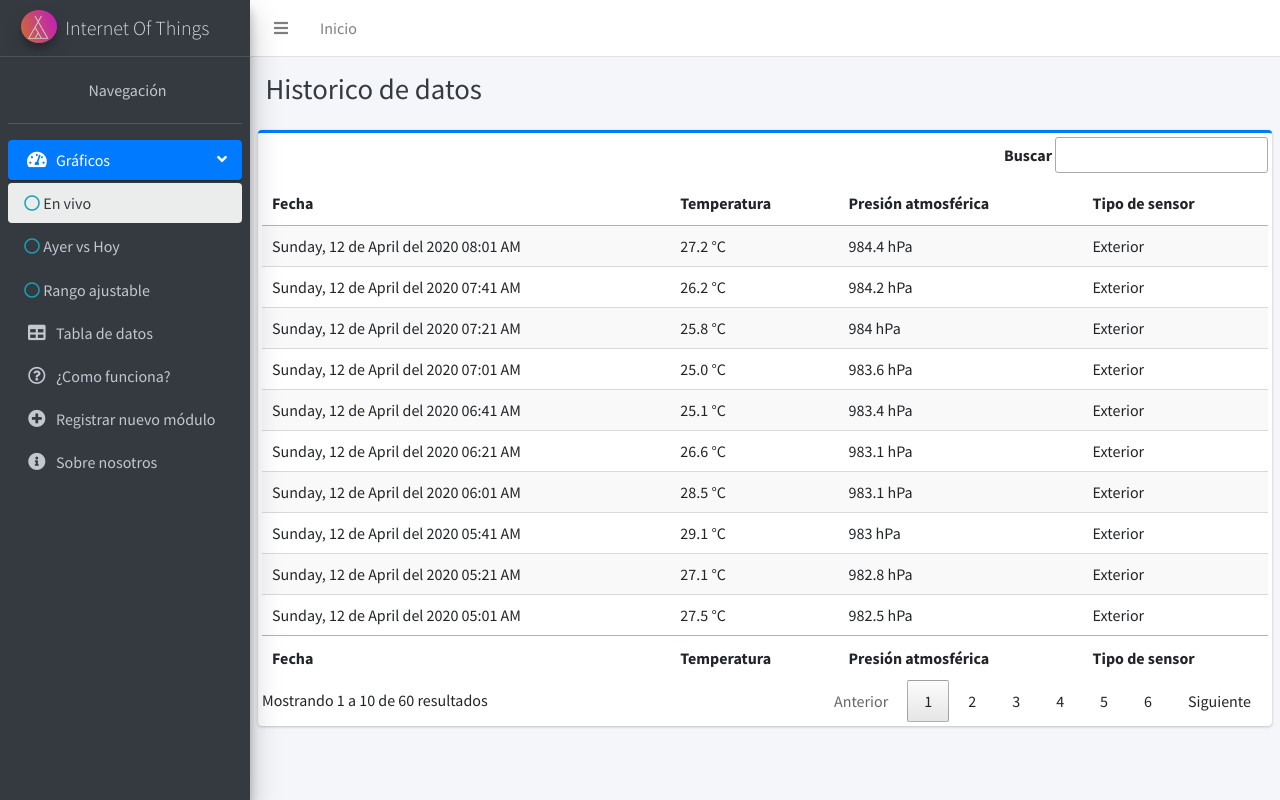
After one commit to skxnxr/IoT-Temperatura, a PHP site: page /historico.php in a window 1280 px wide. The commit adds this page. Run offline with PHP 8.4, Linux system fonts and the light colour scheme; data comes from the database, SQL or seed files in the repository; data that the repository does not hold is empty; some libraries are stand-ins or nearby versions.

Commit message:
añadida la sección historico.php

```diff
--- /dev/null
+++ b/historico.php
@@ -0,0 +1,218 @@
+<?php
+include_once 'conexion.php';
+  date_default_timezone_set('America/Caracas');
+  $fecha2 = date('Y-m-d');
+?>
+
+<!DOCTYPE html>
+<html lang="en">
+<head>
+  <meta charset="utf-8">
+  <meta name="viewport" content="width=device-width, initial-scale=1">
+  <meta http-equiv="x-ua-compatible" content="ie=edge">
+
+  <title>IOT Temperatura</title>
+
+    <link rel="apple-touch-icon" sizes="57x57" href="img/apple-icon-57x57.png">
+    <link rel="apple-touch-icon" sizes="60x60" href="img/apple-icon-60x60.png">
+    <link rel="apple-touch-icon" sizes="72x72" href="img/apple-icon-72x72.png">
+    <link rel="apple-touch-icon" sizes="76x76" href="img/apple-icon-76x76.png">
+    <link rel="apple-touch-icon" sizes="114x114" hrefimg="/apple-icon-114x114.png">
+    <link rel="apple-touch-icon" sizes="120x120" hrefimg="/apple-icon-120x120.png">
+    <link rel="apple-touch-icon" sizes="144x144" hrefimg="/apple-icon-144x144.png">
+    <link rel="apple-touch-icon" sizes="152x152" hrefimg="/apple-icon-152x152.png">
+    <link rel="apple-touch-icon" sizes="180x180" hrefimg="/apple-icon-180x180.png">
+    <link rel="icon" type="image/png" sizes="192x192"  hreimgf="/android-icon-192x192.png">
+    <link rel="icon" type="image/png" sizes="32x32" href="img/favicon-32x32.png">
+    <link rel="icon" type="image/png" sizes="96x96" href="img/favicon-96x96.png">
+    <link rel="icon" type="image/png" sizes="16x16" href="img/favicon-16x16.png">
+    <link rel="manifest" href="/manifest.json">
+    <meta name="msapplication-TileColor" content="#ffffff">
+    <meta name="msapplication-TileImage" content="/ms-icon-144x144.png">
+    <meta name="theme-color" content="#ffffff">
+
+  <!-- Font Awesome Icons -->
+  <link rel="stylesheet" href="plugins/fontawesome-free/css/all.min.css">
+  <!-- overlayScrollbars -->
+  <link rel="stylesheet" href="plugins/overlayScrollbars/css/OverlayScrollbars.min.css">
+  <!-- Theme style -->
+  <link rel="stylesheet" href="dist/css/adminlte.min.css">
+  <!-- Google Font: Source Sans Pro -->
+  <link href="https://fonts.googleapis.com/css?family=Source+Sans+Pro:300,400,400i,700" rel="stylesheet">
+  <!-- Morris,js -->
+  <link rel="stylesheet" href="//cdnjs.cloudflare.com/ajax/libs/morris.js/0.5.1/morris.css">
+  <!-- Datatables -->
+  <link rel="stylesheet" type="text/css" href="https://cdn.datatables.net/v/dt/jq-3.3.1/dt-1.10.20/r-2.2.3/rr-1.2.6/datatables.min.css"/>
+</head>
+<body class="hold-transition sidebar-mini layout-fixed layout-navbar-fixed layout-footer-not-fixed">
+<div class="wrapper">
+  <!-- Navbar -->
+  <nav class="main-header navbar navbar-expand navbar-white navbar-light">
+    <!-- Left navbar links -->
+    <ul class="navbar-nav">
+      <li class="nav-item">
+        <a class="nav-link" data-widget="pushmenu" href="#"><i class="fas fa-bars"></i></a>
+      </li>
+      <li class="nav-item d-none d-sm-inline-block">
+        <a href="index.php" class="nav-link">Inicio</a>
+      </li>
+      <!-- <li class="nav-item d-none d-sm-inline-block">s
+        <a href="#" class="nav-link">Contact</a>
+      </li> -->
+    </ul>
+
+
+  </nav>
+  <!-- /.navbar -->
+
+<?php
+include_once 'sidebar.php';
+?>
+
+  <!-- Content Wrapper. Contains page content -->
+  <div class="content-wrapper">
+    <!-- Content Header (Page header) -->
+    <div class="content-header">
+      <div class="container-fluid">
+        <div class="row mb-2">
+          <div class="col-sm-6">
+            <h1 class="m-0 text-dark">Historico de datos</h1>
+          </div><!-- /.col -->
+        </div><!-- /.row -->
+      </div><!-- /.container-fluid -->
+    </div>
+    <!-- /.content-header -->
+
+    <!-- Main content -->
+    <section class="content">
+      <div class="row">
+
+        <div class="col-md-12">
+          <div class="card card-primary card-outline">
+
+            <!-- /.card-header -->
+            <div class="card-body p-1">
+
+            <table id="data" class="display nowrap" style="width:100%">
+            <thead>
+                <tr>
+
+                  <th>Fecha</th>
+                  <th>Temperatura</th>
+                  <th>Presión atmosférica</th>
+                  <th>Tipo de sensor</th>
+                </tr>
+                </thead>
+                <tbody>
+                <?php
+                   try {
+                     //$sql = "SELECT DATE_FORMAT(fecha, '%d/%m/%Y %h:%i %p') as fecha, temperatura,presion FROM datos WHERE datos.id mod 10 = 0";
+                     $sql = "SELECT * FROM datos WHERE datos.id mod 10 = 0 ORDER BY id DESC";
+                     $resultado = $conn->query($sql);
+
+                   } catch (Exception $e) {
+                     $error = $e->getMessage();
+                     echo $error;
+                   }
+                   while ($datos_sensor = $resultado->fetch_assoc()) { ?>
+                     <tr>
+
+                      <td>
+                        <?php
+                        date_default_timezone_set('America/Caracas');
+                         setlocale(LC_TIME, 'spanish');
+                         echo utf8_encode(strftime("%A, %d de %B del %Y", strtotime($datos_sensor['fecha'])));
+                         echo " " . date('h:i A', strtotime($datos_sensor['fecha']));
+                        ?>
+                      </td>
+
+                      <td><?php echo $datos_sensor['temperatura'] . " °C" ; ?></td>
+                      <td><?php echo round($datos_sensor['presion'], 1, PHP_ROUND_HALF_UP) . " hPa"; ?></td>
+                      <td><?php echo "Exterior"; ?></td>
+                     </tr>
+                <?php   }  ?>
+
+                </tbody>
+                <tfoot>
+                <tr>
+
+                  <th>Fecha</th>
+                  <th>Temperatura</th>
+                  <th>Presión atmosférica</th>
+                  <th>Tipo de sensor</th>
+                </tr>
+                </tfoot>
+            </table>
+
+            </div>
+
+          </div>
+          <!-- /.card -->
+        </div>
+        <!-- /.col -->
+      </div>
+      <!-- /.row -->
+    </section>
+    <!-- /.content -->
+
+
+  <!-- Control Sidebar -->
+  <aside class="control-sidebar control-sidebar-dark">
+    <!-- Control sidebar content goes here -->
+  </aside>
+  <!-- /.control-sidebar -->
+
+  <!-- Main Footer -->
+  <!-- <footer class="main-footer">
+    <strong>Copyright &copy; 2014-2019 <a href="http://adminlte.io">AdminLTE.io</a>.</strong>
+    All rights reserved.
+    <div class="float-right d-none d-sm-inline-block">
+      <b>Version</b> 3.0.2
+    </div>
+  </footer> -->
+</div>
+<!-- ./wrapper -->
+
+<!-- REQUIRED SCRIPTS -->
+<!-- jQuery -->
+<!-- <script src="plugins/jquery/jquery.min.js"></script> -->
+<script src="//ajax.googleapis.com/ajax/libs/jquery/1.9.0/jquery.min.js"></script>
+<!-- Bootstrap -->
+<script src="plugins/bootstrap/js/bootstrap.bundle.min.js"></script>
+<!-- overlayScrollbars -->
+<script src="plugins/overlayScrollbars/js/jquery.overlayScrollbars.min.js"></script>
+<!-- AdminLTE App -->
+<script src="dist/js/adminlte.js"></script>
+
+<!-- OPTIONAL SCRIPTS -->
+<script src="dist/js/demo.js"></script>
+
+<!-- PAGE PLUGINS -->
+<!-- jQuery Mapael -->
+<script src="plugins/jquery-mousewheel/jquery.mousewheel.js"></script>
+<script src="plugins/raphael/raphael.min.js"></script>
+<script src="plugins/jquery-mapael/jquery.mapael.min.js"></script>
+<script src="plugins/jquery-mapael/maps/usa_states.min.js"></script>
+<!-- ChartJS -->
+<!-- <script src="plugins/chart.js/Chart.min.js"></script> -->
+
+<script src="//cdnjs.cloudflare.com/ajax/libs/raphael/2.1.0/raphael-min.js"></script>
+<script src="//cdnjs.cloudflare.com/ajax/libs/morris.js/0.5.1/morris.min.js"></script>
+<script src="dist/js/morris-app.js"></script>
+<!-- <script src="dist/js/app.js"></script> -->
+<!-- Datatables -->
+<script type="text/javascript" src="https://cdn.datatables.net/v/dt/jq-3.3.1/dt-1.10.20/r-2.2.3/rr-1.2.6/datatables.min.js"></script>
+<script src="dist/js/datatables-app.js"></script>
+
+
+<!-- Función para actualizar  -->
+<!-- <script type="text/javascript">
+  function actualizar(){location.reload(true);}
+  setInterval("actualizar()",180000);
+</script> -->
+
+<!-- PAGE SCRIPTS -->
+<!-- <script src="dist/js/pages/dashboard2.js"></script> -->
+
+</body>
+</html>
--- a/sidebar.php
+++ b/sidebar.php
@@ -1,7 +1,7 @@
   <!-- Main Sidebar Container -->
   <aside class="main-sidebar sidebar-dark-primary elevation-4">
     <!-- Brand Logo -->
-    <a href="#" class="brand-link">
+    <a href="index.php" class="brand-link">
       <img src="dist/img/AdminLTELogo.png" alt="Logo" class="brand-image img-circle elevation-3"
            style="opacity: .8">
       <span class="brand-text font-weight-light">Internet Of Things</span>
@@ -63,6 +63,16 @@
             </a>
           </li>
           <li class="nav-item">
+            <a href="como_funciona.php" class="nav-link">
+              <i class="nav-icon far fa-question-circle"></i>
+              <p>
+                ¿Como funciona?
+                <!-- <span class="right badge badge-danger">New</span> -->
+              </p>
+            </a>
+          </li>
+          </li>
+          <li class="nav-item">
             <a href="nuevo_modulo.php" class="nav-link">
               <i class="nav-icon fas fa-plus-circle"></i>
               <p>
@@ -70,16 +80,7 @@
                 <!-- <span class="right badge badge-danger">New</span> -->
               </p>
             </a>
-          </li>
-          <li class="nav-item">
-            <a href="como_funciona.php" class="nav-link">
-              <i class="nav-icon far fa-question-circle"></i>
-              <p>
-                Como funciona
-                <!-- <span class="right badge badge-danger">New</span> -->
-              </p>
-            </a>
-          </li>
+
           <li class="nav-item">
             <a href="informacion.php" class="nav-link">
               <i class="nav-icon fas fa-info-circle"></i>
```
Also changed, not shown: dist/js/datatables-app.js (added).
